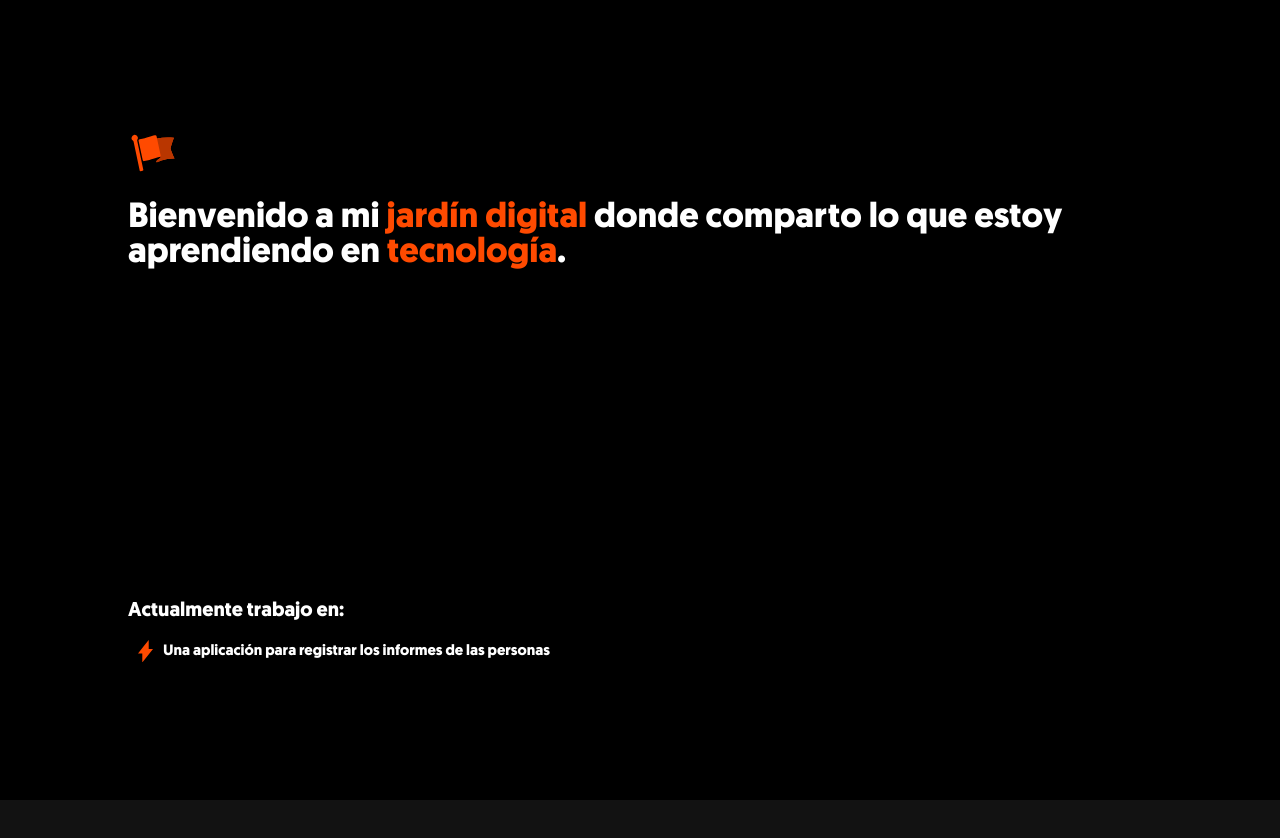
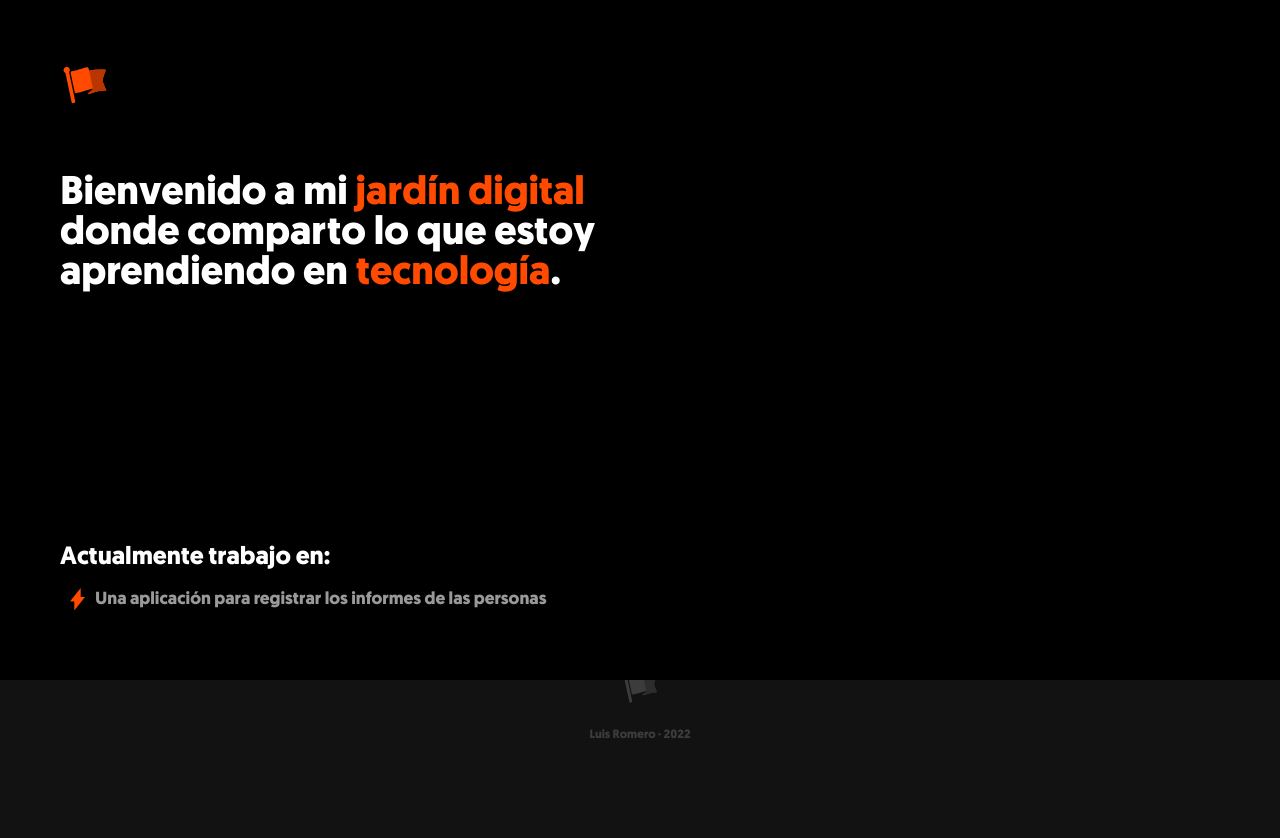
Before and after one commit to luiscobot/luisromero.co, a SvelteKit app: page / in a window 1280 px wide. Shown: the top 838 px of the page. Built offline with nearby package versions, Linux system fonts and the light colour scheme.

Commit message:
add media queries

```diff
--- a/src/lib/components/Footer.svelte
+++ b/src/lib/components/Footer.svelte
@@ -43,4 +43,10 @@ span {
 span::selection {
   color: #fff;
 }
+
+@media (min-width: 768px) {
+  footer {
+    padding: 60px;
+  }
+}
 </style>
--- a/src/lib/styles/style.css
+++ b/src/lib/styles/style.css
@@ -8,4 +8,7 @@ html { font-size: 62.5%; } /* set base font size to 10px */
 
 body { background-color: hsl(0, 0%, 7%); }
 
-::selection { background-color: #ff4a00; }
+::selection {
+  background-color: hsl(17, 100%, 50%);
+  color: hsl(0, 0%, 100%);
+}
--- a/src/routes/+page.svelte
+++ b/src/routes/+page.svelte
@@ -35,7 +35,7 @@ header {
   display: flex;
   flex-direction: column;
   justify-content: flex-start;
-  min-height: 100vh;
+  height: 85vh;
   padding: 10%;
   background-color: #000;
   color: white;
@@ -76,6 +76,7 @@ li {
   align-items: center;
   font-size: 1.5rem;
   line-height: 1.5rem;
+  color: hsl(0, 0%, 60%);
 }
 
 li svg {
@@ -88,4 +89,45 @@ li svg {
 .current-projects {
   margin-top: auto;
 }
+
+@media (min-width: 640px) {
+  h1,
+  .current-projects {
+    width: 70%;
+  }
+}
+
+@media (min-width: 768px) {
+  header {
+    padding: 60px;
+  }
+
+  h1,
+  .current-projects {
+    width: 60%;
+  }
+
+  h1 {
+    margin-top: 60px;
+    font-size: 4rem;
+    line-height: 4rem;
+  }
+
+  p {
+    font-size: 2.5rem;
+    line-height: 2.5rem;
+  }
+
+  li {
+    font-size: 1.75rem;
+    line-height: 1.75rem;
+  }
+}
+
+@media (min-width: 1024px) {
+  h1,
+  .current-projects {
+    width: 50%;
+  }
+}
 </style>
```
